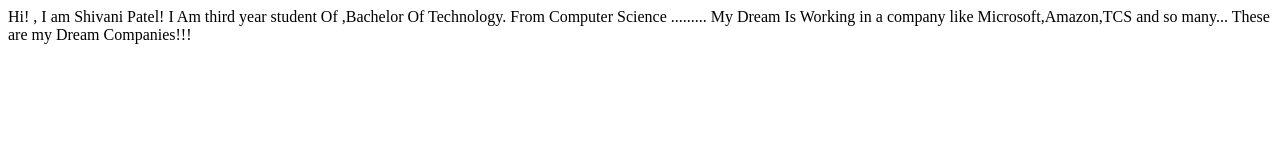
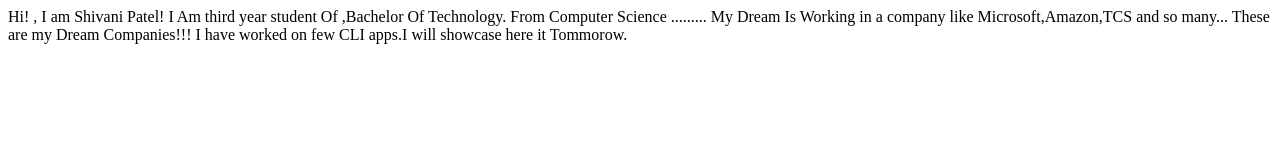
Before and after one commit to Shivanipatel-lab/shivanipatel-site, a plain HTML site: page index.html in a window 1280 px wide. Drawn offline with Linux system fonts and the light colour scheme.

Commit message:
update details of project

```diff
--- a/index.html
+++ b/index.html
@@ -15,5 +15,7 @@
     My Dream Is Working in a company like Microsoft,Amazon,TCS and so many...
 
     These are my Dream Companies!!!
+
+    I have worked on few CLI apps.I will showcase here it Tommorow.
 </body>
 </html>
```
